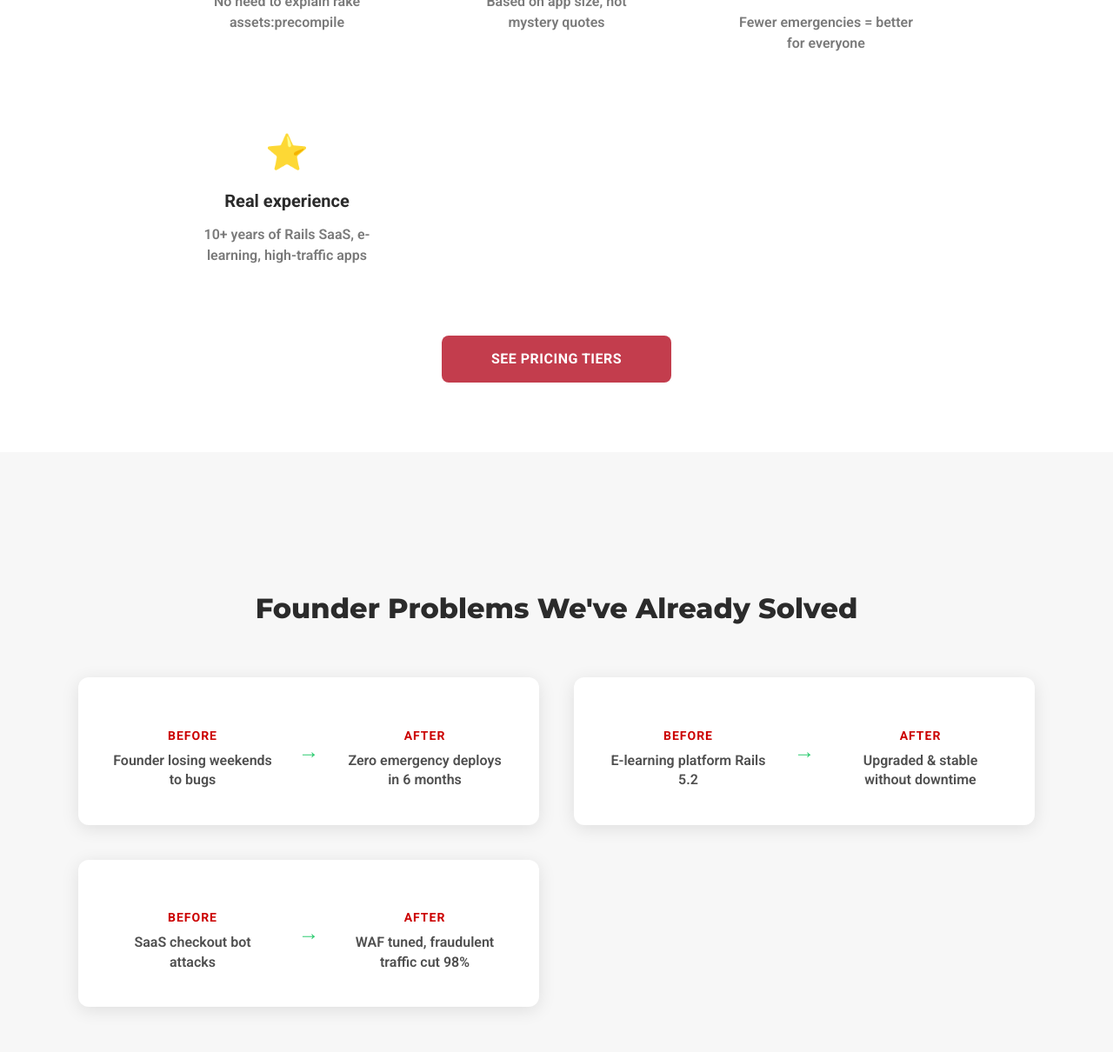
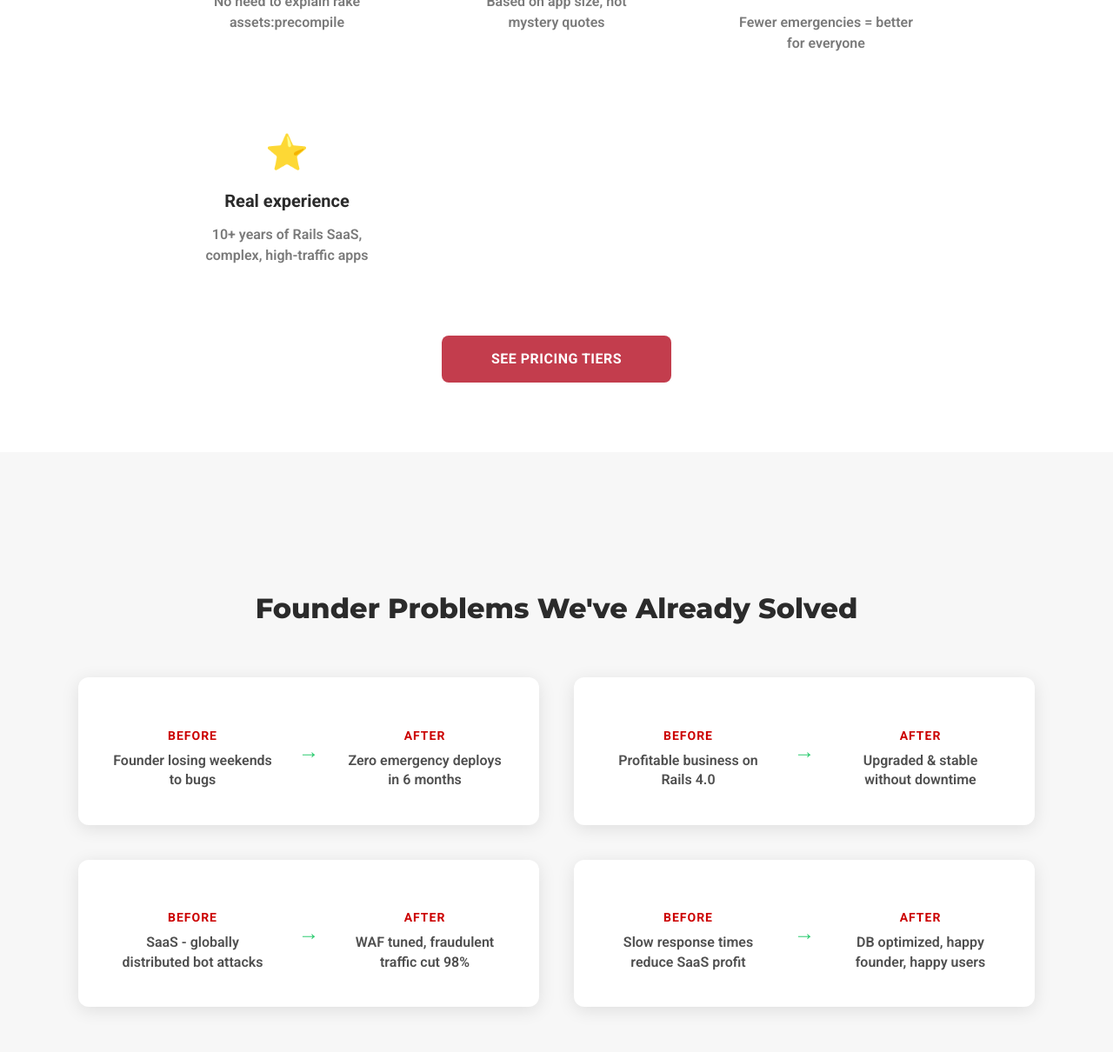
Before and after one commit to waleo/railsfever-05-2025, a Jekyll site: the page built from services/rails_care_plan.html, in a window 1280 px wide and 1400 px high, scrolled down 3252 px. Shown: the top 1210 px of the window at 87% size. Built offline with Jekyll 4.4.1, drawn with Linux system fonts in a browser that asks for light colours; some of the changed text lies outside the part shown.

Commit message:
Improve page copy

```diff
--- a/services/rails_care_plan.html
+++ b/services/rails_care_plan.html
@@ -83,6 +83,11 @@ description: Ongoing Rails maintenance, updates, security patches, and 24/7 moni
     <h2>Your Rails Care Plan Covers Everything You're Avoiding</h2>
     <div class="features-grid">
       <div class="feature-item">
+        <div class="feature-icon">📈</div>
+        <h3>Rails Upgrades</h3>
+        <p>Keep your Rails version current</p>
+      </div>
+      <div class="feature-item">
         <div class="feature-icon">🔐</div>
         <h3>Monthly security patches & updates</h3>
         <p>Keep your app protected from the latest vulnerabilities</p>
@@ -132,7 +137,7 @@ description: Ongoing Rails maintenance, updates, security patches, and 24/7 moni
       <div class="why-item">
         <div class="why-icon">⭐</div>
         <h3>Real experience</h3>
-        <p>10+ years of Rails SaaS, e-learning, high-traffic apps</p>
+        <p>10+ years of Rails SaaS, complex, high-traffic apps</p>
       </div>
     </div>
     <div class="why-cta">
@@ -158,7 +163,7 @@ description: Ongoing Rails maintenance, updates, security patches, and 24/7 moni
       <div class="story-card">
         <div class="story-before">
           <h4>Before</h4>
-          <p>E-learning platform Rails 5.2</p>
+          <p>Profitable business on Rails 4.0</p>
         </div>
         <div class="story-arrow">→</div>
         <div class="story-after">
@@ -169,12 +174,23 @@ description: Ongoing Rails maintenance, updates, security patches, and 24/7 moni
       <div class="story-card">
         <div class="story-before">
           <h4>Before</h4>
-          <p>SaaS checkout bot attacks</p>
+          <p>SaaS - globally distributed bot attacks</p>
         </div>
         <div class="story-arrow">→</div>
         <div class="story-after">
           <h4>After</h4>
           <p>WAF tuned, fraudulent traffic cut 98%</p>
+        </div>
+      </div>
+      <div class="story-card">
+        <div class="story-before">
+          <h4>Before</h4>
+          <p>Slow response times reduce SaaS profit</p>
+        </div>
+        <div class="story-arrow">→</div>
+        <div class="story-after">
+          <h4>After</h4>
+          <p>DB optimized, happy founder, happy users</p>
         </div>
       </div>
     </div>
```
